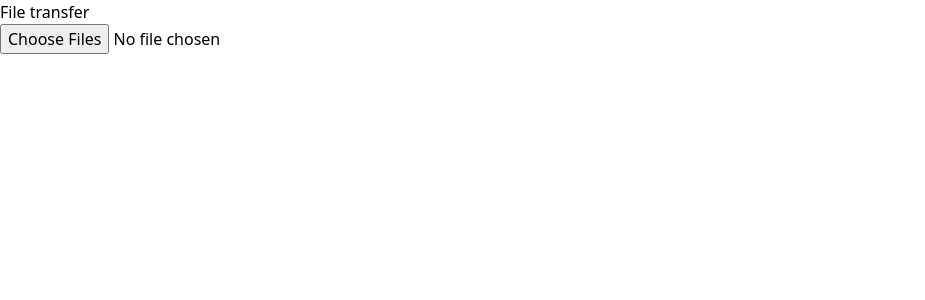
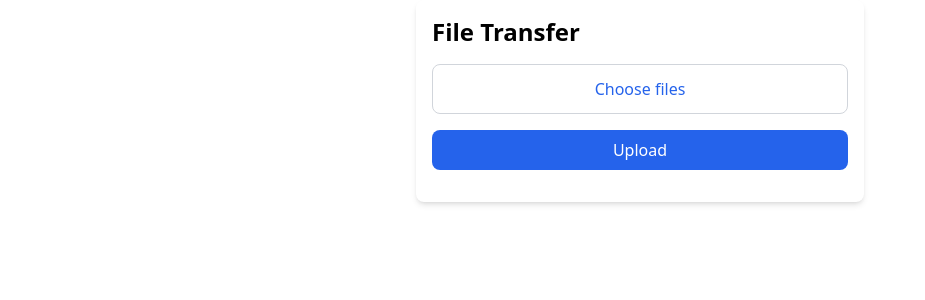
Before and after one commit to Bhavye2003Developer/remotely, a React (Vite) app in the folder client/: page / in a window 1280 px wide. Shown: the top 300 px of the page, without its empty margins (0-925 px from the left). Built offline with nearby package versions, Linux system fonts and the light colour scheme; no server answers.

Commit message:
created file upload feature - 70%

```diff
--- a/client/src/components/FileTransfer.jsx
+++ b/client/src/components/FileTransfer.jsx
@@ -1,26 +1,74 @@
-import axios from "axios";
-import { useEffect, useState } from "react";
+import { useState } from "react";
 import file_transfer from "../utils/file_transfer";
 
 const FileTransfer = () => {
   const [filesToTransfer, setFilesToTransfer] = useState(null);
+  const [message, setMessage] = useState({});
+  const [isUploading, setIsUploading] = useState(false);
 
-  useEffect(() => {
-    if (filesToTransfer) {
+  const handleUpload = () => {
+    if (filesToTransfer && filesToTransfer.length > 0) {
+      setIsUploading(true);
       file_transfer(filesToTransfer).then((res) => {
-        console.log(res.data);
+        setIsUploading(false);
+        setMessage({ status: res.data.status, msg: res.data.msg });
       });
+    } else {
+      setMessage({ status: -1, msg: "No file uploaded" });
     }
-  }, [filesToTransfer]);
+  };
 
   return (
-    <div>
-      <h2>File transfer</h2>
-      <input
-        type="file"
-        multiple
-        onChange={(e) => setFilesToTransfer(e.target.files)}
-      />
+    <div className="p-4 max-w-md mx-auto bg-white shadow-md rounded-lg">
+      <h2 className="text-2xl font-semibold mb-4">File Transfer</h2>
+
+      <div className="border border-gray-300 p-3 rounded-lg mb-4">
+        <label className="cursor-pointer w-full h-full flex justify-center items-center">
+          <input
+            type="file"
+            multiple
+            className="hidden"
+            onChange={(e) => setFilesToTransfer(e.target.files)}
+          />
+          <span className="text-blue-600">Choose files</span>
+        </label>
+      </div>
+
+      {filesToTransfer && filesToTransfer.length > 0 && (
+        <div className="text-gray-600 mb-4">
+          {filesToTransfer.length} file{filesToTransfer.length > 1 ? "s" : ""}{" "}
+          selected
+        </div>
+      )}
+
+      <div className="w-full mt-4">
+        <button
+          className="w-full bg-blue-600 text-white p-2 rounded-lg hover:bg-blue-700 transition"
+          onClick={handleUpload}
+        >
+          Upload
+        </button>
+        {isUploading ? (
+          <div className="mt-4 flex justify-center items-center">
+            <span className="text-gray-600">Uploading</span>
+            <span className="animate-pulse text-gray-600">...</span>
+          </div>
+        ) : (
+          <h3
+            className={`mt-4 ${
+              message?.status === -1
+                ? "text-gray-600"
+                : message?.status === 0
+                ? "text-green-600"
+                : message?.status === 1
+                ? "text-red-600"
+                : ""
+            }`}
+          >
+            {message?.msg}
+          </h3>
+        )}
+      </div>
     </div>
   );
 };
```
